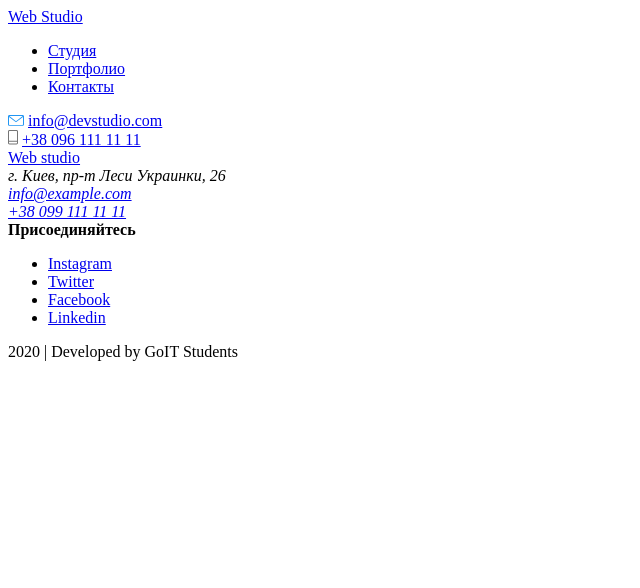
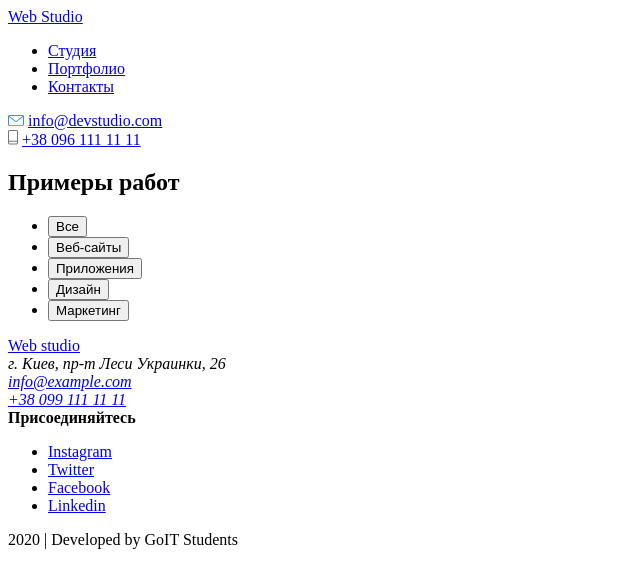
Before and after one commit to karine-morozova/goit-markup-hw-02, a plain HTML site: page portfolio.html in a window 1280 px wide. Shown: the whole page, without its empty margins (0-640 px from the left). Drawn offline with Linux system fonts and the light colour scheme.

Commit message:
Создан список кнопок навигации по секции

```diff
--- a/portfolio.html
+++ b/portfolio.html
@@ -32,6 +32,29 @@
         <a href="tel:+380961111111">+38 096 111 11 11</a>
       </div>
     </header>
+    <main>
+      <!-- Примеры работ -->
+      <section>
+        <h1>Примеры работ</h1>
+        <ul>
+          <li>
+            <button>Все</button>
+          </li>
+          <li>
+            <button>Веб-сайты</button>
+          </li>
+          <li>
+            <button>Приложения</button>
+          </li>
+          <li>
+            <button>Дизайн</button>
+          </li>
+          <li>
+            <button>Маркетинг</button>
+          </li>
+        </ul>
+      </section>
+    </main>
     <!--Подвал страницы-->
     <footer>
       <div>
```
